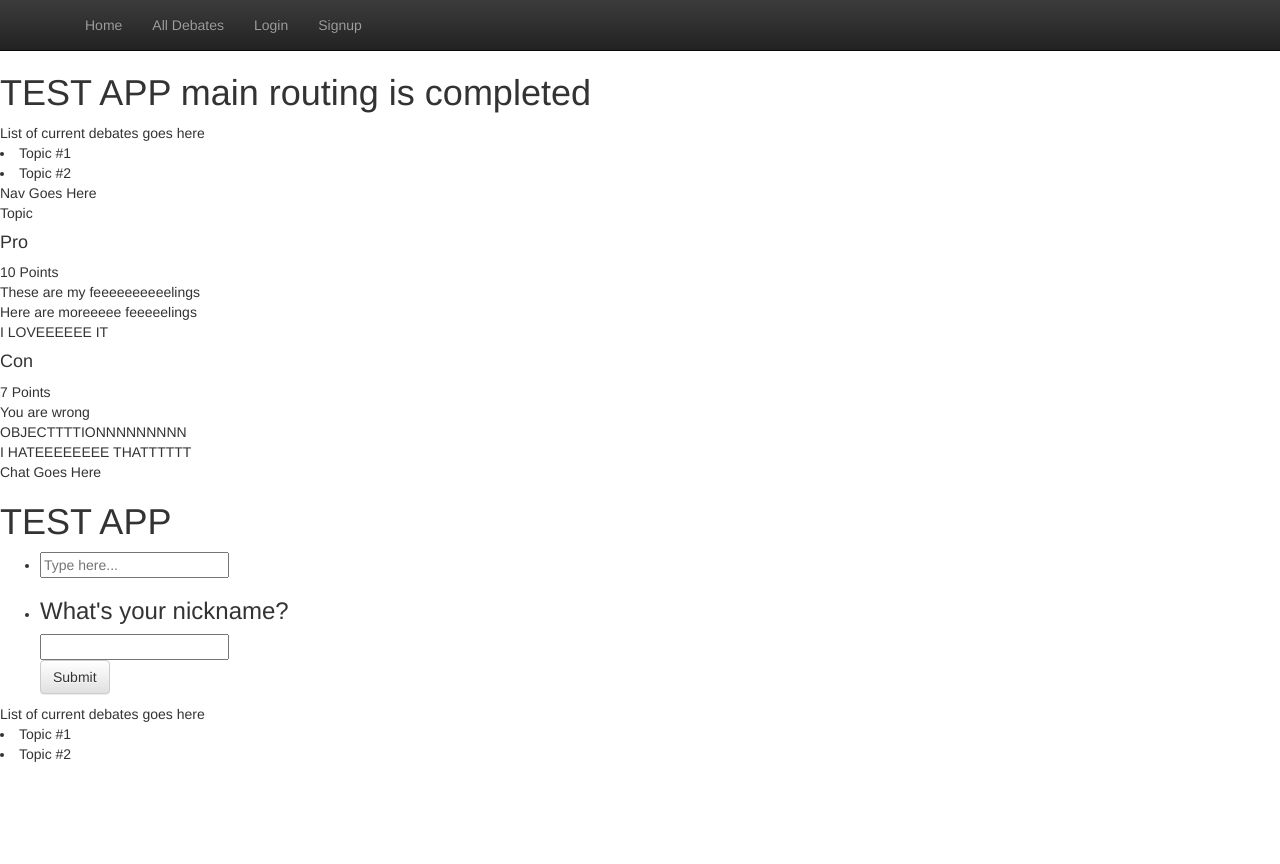
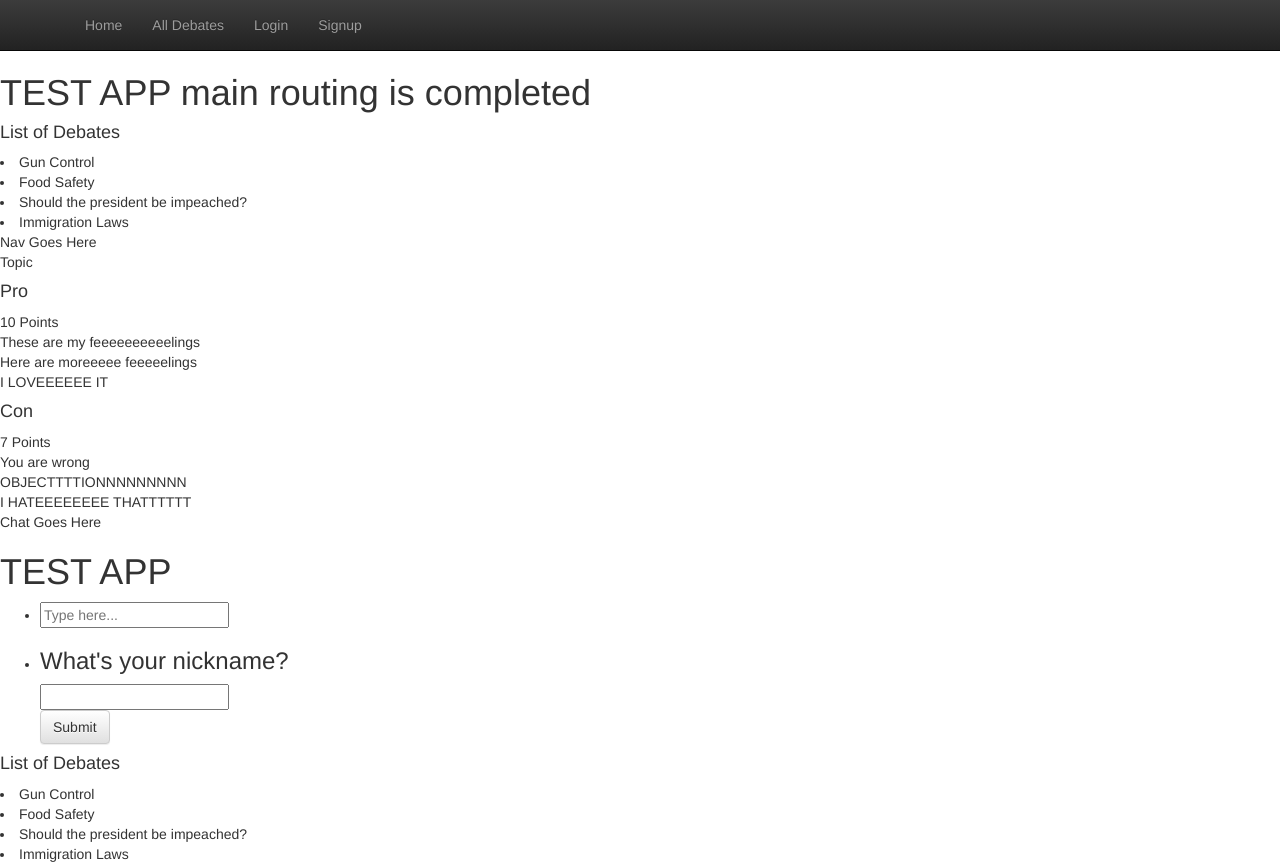
Before and after one commit to weic99/garrulous-gorillas, a React app in the folder client/: page / in a window 1280 px wide. Before the commit the page ends 800 px from the top, so only its background shows below. Built offline with nearby package versions, Linux system fonts and the light colour scheme; no server answers.

Commit message:
Add DebateItem component and fakedata to show in Main as a list item

```diff
--- /dev/null
+++ b/client/src/components/DebateItem.jsx
@@ -0,0 +1,13 @@
+import React from 'react';
+
+
+const DebateItem = (props) => {
+
+  return (
+    <li>
+      { props.debate.topic }
+    </li>
+  )
+}
+
+export default DebateItem;
--- a/client/src/components/Main.jsx
+++ b/client/src/components/Main.jsx
@@ -1,9 +1,21 @@
 import React from 'react';
+import DebateItem from './DebateItem.jsx'
 
 class Main extends React.Component {
 
   constructor(props) {
     super(props);
+
+    this.state = {
+      exampleDebates: [
+        {updated: Date(), topic: 'Gun Control', winner: null},
+        {updated: Date(), topic: 'Food Safety', winner: null},
+        {updated: Date(), topic: 'Should the president be impeached?', winner: null},
+        {updated: Date(), topic: 'Immigration Laws', winner: null}
+      ]
+    }
+
+
   }
 
   componentDidMount() {
@@ -13,9 +25,8 @@ class Main extends React.Component {
   render() {
     return (
       <div>
-      List of current debates goes here
-      <li>Topic #1</li>
-      <li>Topic #2</li>
+      <h4>List of Debates</h4>
+      { this.state.exampleDebates.map( item => <DebateItem debate = {item}/>) }
       </div>
     )
   }
--- /dev/null
+++ b/client/webpack.config.js
@@ -0,0 +1,24 @@
+var path = require('path');
+var SRC_DIR = path.join(__dirname, '/src');
+var DIST_DIR = path.join(__dirname, '/public');
+
+module.exports = {
+  entry: `${SRC_DIR}/index.jsx`,
+  output: {
+    filename: 'bundle.js',
+    path: DIST_DIR
+  },
+  watch: true,
+  module : {
+    loaders : [
+      {
+        test : /\.jsx?/,
+        include : SRC_DIR,
+        loader : 'babel-loader',
+        query: {
+          presets: ['react', 'es2015']
+       }
+      }
+    ]
+  }
+};
```
Also changed, not shown: 1 other file (tests, documents, lock files or other folders).
